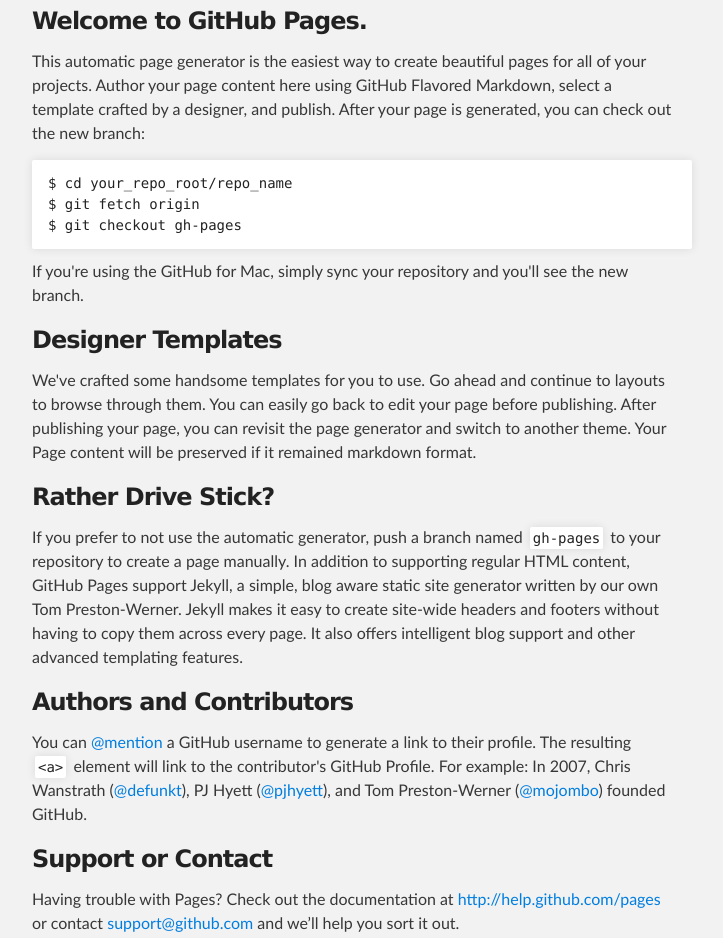
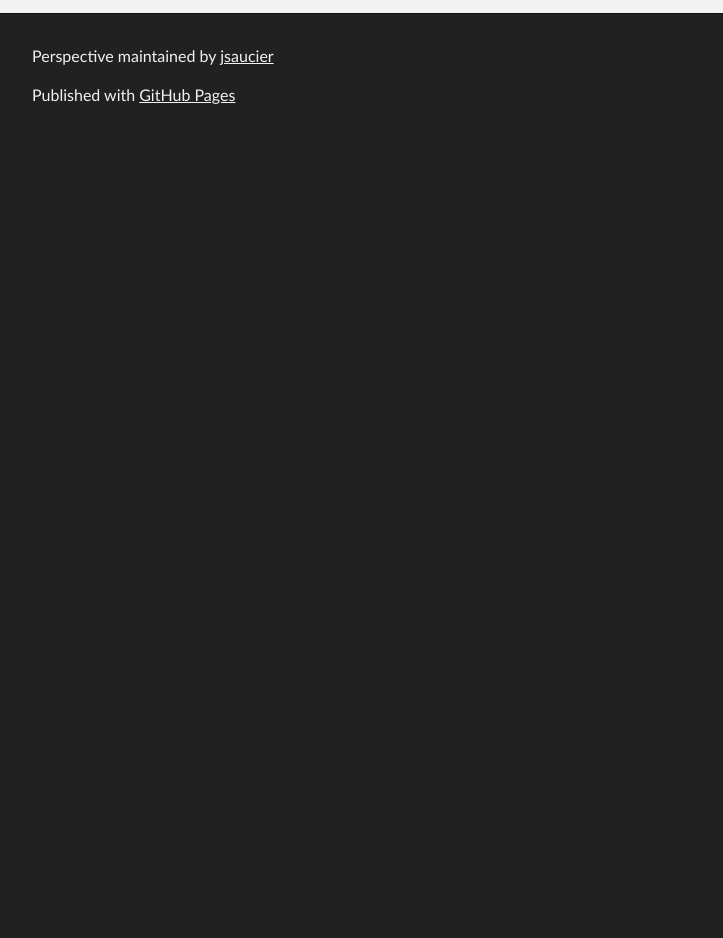
Before and after one commit to jsaucier/Perspective, a plain HTML site: page index.html in a window 1280 px wide. Shown: the part 293-1231 px from the top of the page, without its empty margins (288-1011 px from the left). After the commit the page ends 800 px from the top, so only its background shows below. Drawn offline with Linux system fonts and the light colour scheme.

Commit message:
Changes to website

```diff
--- a/index.html
+++ b/index.html
@@ -31,37 +31,7 @@
     <!-- MAIN CONTENT -->
     <div id="main_content_wrap" class="outer">
       <section id="main_content" class="inner">
-        <h3>
-<a name="welcome-to-github-pages" class="anchor" href="#welcome-to-github-pages"><span class="octicon octicon-link"></span></a>Welcome to GitHub Pages.</h3>
 
-<p>This automatic page generator is the easiest way to create beautiful pages for all of your projects. Author your page content here using GitHub Flavored Markdown, select a template crafted by a designer, and publish. After your page is generated, you can check out the new branch:</p>
-
-<pre><code>$ cd your_repo_root/repo_name
-$ git fetch origin
-$ git checkout gh-pages
-</code></pre>
-
-<p>If you're using the GitHub for Mac, simply sync your repository and you'll see the new branch.</p>
-
-<h3>
-<a name="designer-templates" class="anchor" href="#designer-templates"><span class="octicon octicon-link"></span></a>Designer Templates</h3>
-
-<p>We've crafted some handsome templates for you to use. Go ahead and continue to layouts to browse through them. You can easily go back to edit your page before publishing. After publishing your page, you can revisit the page generator and switch to another theme. Your Page content will be preserved if it remained markdown format.</p>
-
-<h3>
-<a name="rather-drive-stick" class="anchor" href="#rather-drive-stick"><span class="octicon octicon-link"></span></a>Rather Drive Stick?</h3>
-
-<p>If you prefer to not use the automatic generator, push a branch named <code>gh-pages</code> to your repository to create a page manually. In addition to supporting regular HTML content, GitHub Pages support Jekyll, a simple, blog aware static site generator written by our own Tom Preston-Werner. Jekyll makes it easy to create site-wide headers and footers without having to copy them across every page. It also offers intelligent blog support and other advanced templating features.</p>
-
-<h3>
-<a name="authors-and-contributors" class="anchor" href="#authors-and-contributors"><span class="octicon octicon-link"></span></a>Authors and Contributors</h3>
-
-<p>You can <a href="https://github.com/blog/821" class="user-mention">@mention</a> a GitHub username to generate a link to their profile. The resulting <code>&lt;a&gt;</code> element will link to the contributor's GitHub Profile. For example: In 2007, Chris Wanstrath (<a href="https://github.com/defunkt" class="user-mention">@defunkt</a>), PJ Hyett (<a href="https://github.com/pjhyett" class="user-mention">@pjhyett</a>), and Tom Preston-Werner (<a href="https://github.com/mojombo" class="user-mention">@mojombo</a>) founded GitHub.</p>
-
-<h3>
-<a name="support-or-contact" class="anchor" href="#support-or-contact"><span class="octicon octicon-link"></span></a>Support or Contact</h3>
-
-<p>Having trouble with Pages? Check out the documentation at <a href="http://help.github.com/pages">http://help.github.com/pages</a> or contact <a href="mailto:support@github.com">support@github.com</a> and we’ll help you sort it out.</p>
       </section>
     </div>
 
```
Also changed, not shown: params.json (+1 -1 lines), images/config.jpg (added), images/screenshot.jpg (added), images/settings.jpg (added).
